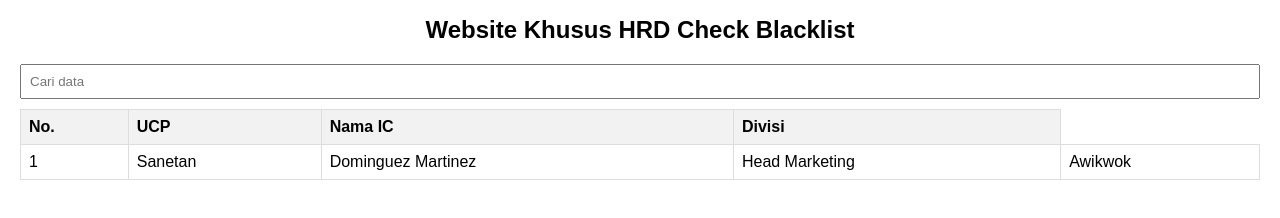
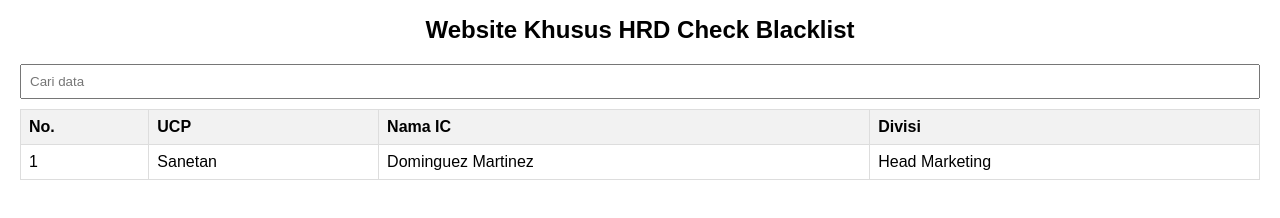
Before and after one commit to kevinrizwan/FrontEndSearchData, a plain HTML site: page index.html in a window 1280 px wide. Shown: the part 60-278 px from the top of the page. Drawn offline with Linux system fonts and the light colour scheme.

Commit message:
Update index.html

```diff
--- a/index.html
+++ b/index.html
@@ -50,7 +50,6 @@
         <td>Sanetan</td>
         <td>Dominguez Martinez</td>
         <td>Head Marketing</td>
-        <td>Awikwok</td>
     </tr>
 </table>
 
```
